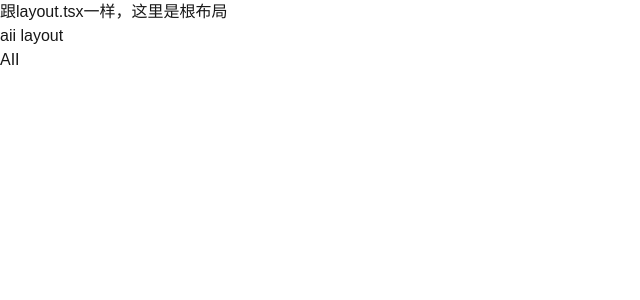
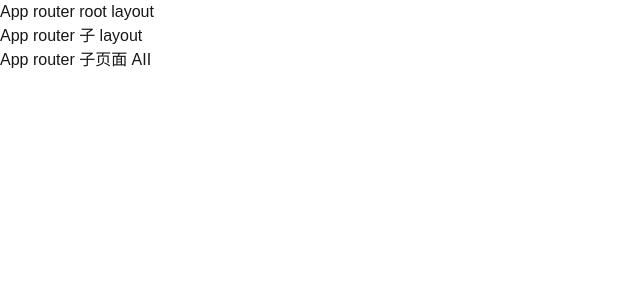
Before and after one commit to caicaibrid/nextjs-app, a Next.js app: page /aii in a window 1280 px wide. Shown: the top 300 px of the page, without its empty margins (0-640 px from the left). Built offline with nearby package versions, Linux system fonts and the light colour scheme.

Commit message:
feat: update router

```diff
--- a/src/app/aii/layout.tsx
+++ b/src/app/aii/layout.tsx
@@ -5,7 +5,7 @@ export default function RootLayout({
 }) {
   return (
     <>
-      <div>aii layout</div>
+      <div>App router 子 layout</div>
       <div>{children}</div>
     </>
   );
--- a/src/app/aii/page.tsx
+++ b/src/app/aii/page.tsx
@@ -1,3 +1,3 @@
 export default function AII() {
-  return <div>AII</div>;
+  return <div>App router 子页面 AII</div>;
 }
--- a/src/app/layout.tsx
+++ b/src/app/layout.tsx
@@ -27,7 +27,7 @@ export default function RootLayout({
       <body
         className={`${geistSans.variable} ${geistMono.variable} antialiased`}
       >
-        跟layout.tsx一样，这里是根布局
+        App router root layout
         {children}
       </body>
     </html>
--- a/src/app/page.tsx
+++ b/src/app/page.tsx
@@ -1,3 +1,3 @@
 export default function Page() {
-  return <div>nextjs</div>;
+  return <div>App router 首页</div>;
 }
```
